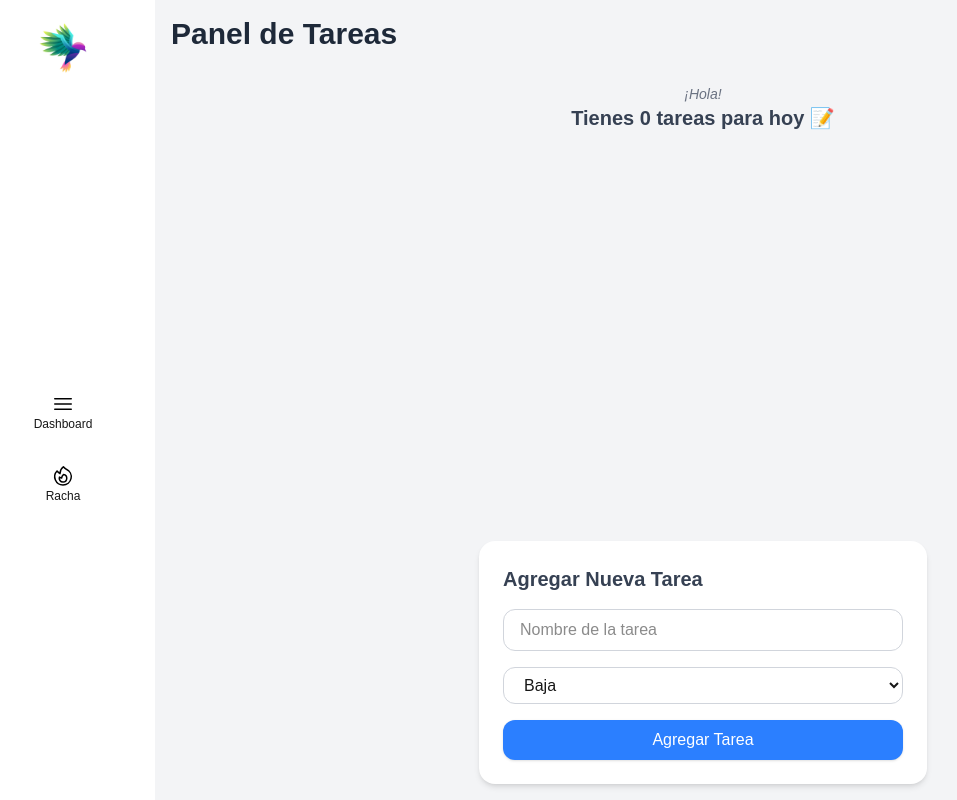
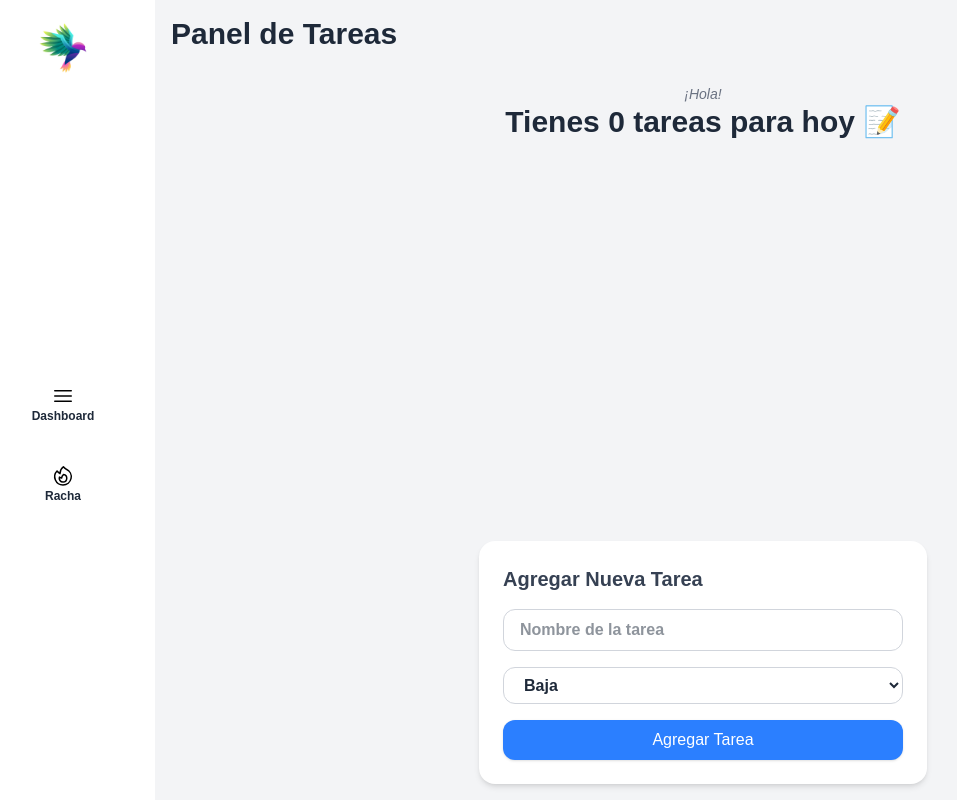
Before and after one commit to noisyboy05/Taskmananger, a Next.js app: page / in a window 1280 px wide. Shown: the whole page, without its empty margins (29-986 px from the left). Built offline with nearby package versions, Linux system fonts and the light colour scheme.

Commit message:
feat styles in task list and task form

```diff
--- a/src/app/components/molecules/TaskForm.tsx
+++ b/src/app/components/molecules/TaskForm.tsx
@@ -29,14 +29,12 @@ const TaskForm = ({ onAddTask }: TaskFormProps) => {
         placeholder="Nombre de la tarea"
         value={nombre}
         onChange={(e) => setNombre(e.target.value)}
-        className="px-4 py-2 border border-gray-300 rounded-xl focus:outline-none focus:ring-2 focus:ring-blue-400 transition duration-200"
-      />
+        className="px-4 py-2 border border-gray-300 rounded-xl focus:outline-none focus:ring-2 focus:ring-gray-800 text-gray-800 font-bold transition duration-200"      />
 
       <select
         value={dificultad}
         onChange={(e) => setDificultad(e.target.value as "baja" | "media" | "alta")}
-        className="px-4 py-2 border border-gray-300 rounded-xl bg-white focus:outline-none focus:ring-2 focus:ring-blue-400 transition duration-200"
-      >
+        className="px-4 py-2 border border-gray-300 rounded-xl focus:outline-none focus:ring-2 focus:ring-gray-800 text-gray-800 font-bold transition duration-200"      >
         <option value="" disabled>
           Selecciona dificultad
         </option>
--- a/src/app/components/molecules/TaskList.tsx
+++ b/src/app/components/molecules/TaskList.tsx
@@ -55,7 +55,7 @@ const TaskList = ({
       {/* Título arriba */}
       <div className="text-center mb-6">
         <p className="text-gray-500 italic text-sm">¡Hola!</p>
-        <h2 className="text-xl font-semibold text-gray-700">
+        <h2 className="text-3xl font-bold text-gray-800 mb-4">
           Tienes {tareas.length} {tareas.length === 1 ? "tarea" : "tareas"} para hoy 📝
         </h2>
       </div>
--- a/src/app/components/organisms/Slidebar/Sidebar.tsx
+++ b/src/app/components/organisms/Slidebar/Sidebar.tsx
@@ -14,14 +14,14 @@ export default function Sidebar({ onSelect }: SidebarProps) {
           onClick={() => onSelect("dashboard")}
         >
           <Image src="/icons/dashboard.svg" alt="Dashboard" width={24} height={24} />
-          <span className="text-xs text-center">Dashboard</span>
+          <span className="text-xs font-bold text-gray-800 mb-2 text-center">Dashboard</span>
         </li>
         <li
           className="flex flex-col items-center hover:bg-gray-100 p-2 rounded-md cursor-pointer"
           onClick={() => onSelect("racha")}
         >
           <Image src="/icons/racha.svg" alt="Racha" width={24} height={24} />
-          <span className="text-xs text-center">Racha</span>
+          <span className="text-xs font-bold text-gray-800 mb-2 text-center">Racha</span>
         </li>
       </ul>
     </aside>
```
Also changed, not shown: 378 other files (tests, documents, lock files or other folders).
